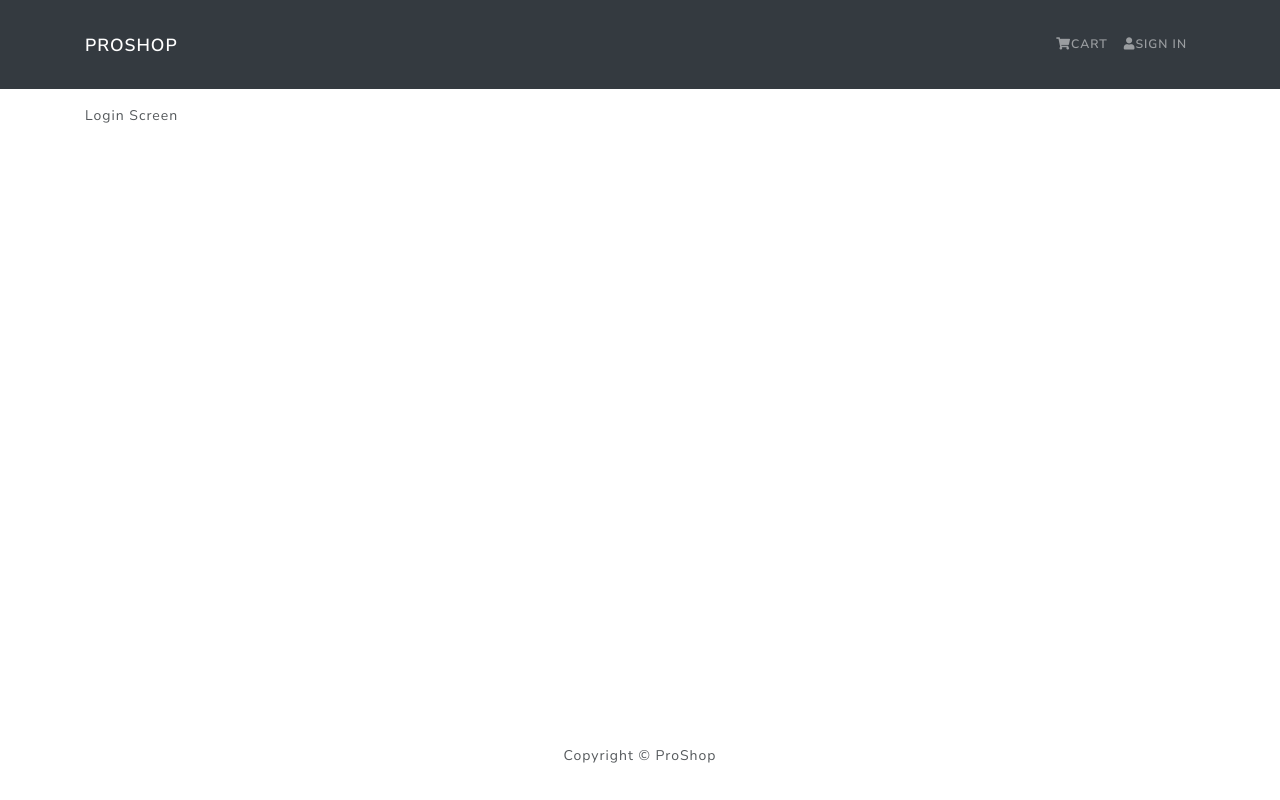
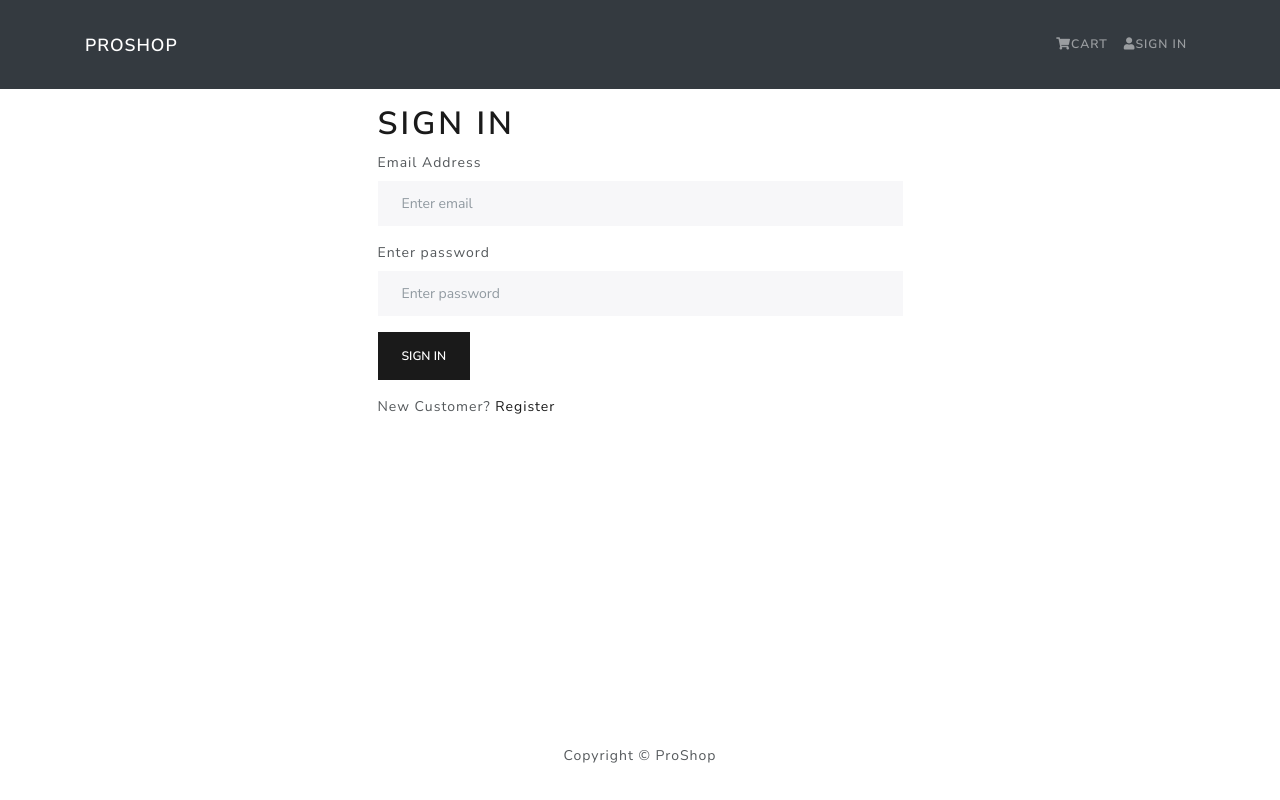
Before and after one commit to Malik-Idrees/proShop, a React (Create React App) app in the folder frontend/: page /login in a window 1280 px wide. Built offline with nearby package versions, Linux system fonts and the light colour scheme.

Commit message:
User login & logout FUnctionality

```diff
--- a/frontend/src/actions/userActions.js
+++ b/frontend/src/actions/userActions.js
@@ -1,7 +1,9 @@
 import axios from 'axios'
 import {
+   USER_LOGIN_FAIL,
    USER_LOGIN_REQUEST,
    USER_LOGIN_SUCCESS,
+   USER_LOGOUT,
 } from '../constants/userConstants'
 
 export const login = (email, password) => async (dispatch) => {
@@ -30,7 +32,7 @@
       localStorage.setItem('userInfo', JSON.stringify(data))
    } catch (error) {
       dispatch({
-         type: PRODUCT_DETAILS_FAIL,
+         type: USER_LOGIN_FAIL,
          payload:
             error.response && error.response.data.message
                ? error.response.data.message
@@ -38,3 +40,8 @@
       })
    }
 }
+
+export const logout = () => (dispatch) => {
+   localStorage.removeItem('userInfo')
+   dispatch({ type: USER_LOGOUT })
+}
--- /dev/null
+++ b/frontend/src/components/FormContainer.js
@@ -0,0 +1,16 @@
+import React from 'react'
+import { Container, Row, Col } from 'react-bootstrap'
+
+const FormContainer = ({ children }) => {
+   return (
+      <Container>
+         <Row className='justify-content-md-center'>
+            <Col xs={12} md={6}>
+               {children}
+            </Col>
+         </Row>
+      </Container>
+   )
+}
+
+export default FormContainer
--- a/frontend/src/components/Header.js
+++ b/frontend/src/components/Header.js
@@ -1,8 +1,19 @@
 import React from 'react'
+import { useDispatch, useSelector } from 'react-redux'
 import { Link } from 'react-router-dom'
-import { Container, Nav, Navbar } from 'react-bootstrap'
+import { Container, Nav, Navbar, NavDropdown } from 'react-bootstrap'
+
+import { logout } from '../actions/userActions'
 
 const Header = () => {
+   const dispatch = useDispatch()
+
+   const userLogin = useSelector((state) => state.userLogin)
+   const { userInfo } = userLogin
+
+   const logoutHandler = () => {
+      dispatch(logout())
+   }
    return (
       <header>
          <Navbar bg='dark' variant='dark' expand='lg' collapseOnSelect>
@@ -16,9 +27,20 @@
                      <Nav.Link as={Link} to='/cart'>
                         <i className='fas fa-shopping-cart'></i>Cart
                      </Nav.Link>
-                     <Nav.Link as={Link} to='/login'>
-                        <i className='fas fa-user'></i>Sign In
-                     </Nav.Link>
+                     {userInfo ? (
+                        <NavDropdown title={userInfo.name} id='username'>
+                           <NavDropdown.Item as={Link} to='/profile'>
+                              Profile
+                           </NavDropdown.Item>
+                           <NavDropdown.Item onClick={logoutHandler}>
+                              Logout
+                           </NavDropdown.Item>
+                        </NavDropdown>
+                     ) : (
+                        <Nav.Link as={Link} to='/login'>
+                           <i className='fas fa-user'></i>Sign In
+                        </Nav.Link>
+                     )}
                   </Nav>
                </Navbar.Collapse>
             </Container>
--- a/frontend/src/screens/LoginScreen.js
+++ b/frontend/src/screens/LoginScreen.js
@@ -1,7 +1,85 @@
-import React from 'react'
+import React, { useState, useEffect } from 'react'
+import { Link } from 'react-router-dom'
+import {
+   Form,
+   Button,
+   Row,
+   Col,
+   FormGroup,
+   FormLabel,
+   FormControl,
+} from 'react-bootstrap'
+import { useDispatch, useSelector } from 'react-redux'
+import Message from '../components/Message'
+import Loader from '../components/Loader'
+import FormContainer from '../components/FormContainer'
 
-const LoginScreen = () => {
-   return <div>Login Screen</div>
+import { login } from '../actions/userActions'
+
+const LoginScreen = ({ location, history }) => {
+   const [email, setEmail] = useState('')
+   const [password, setPassword] = useState('')
+
+   const dispatch = useDispatch()
+
+   const userLogin = useSelector((state) => state.userLogin)
+   const { loading, error, userInfo } = userLogin
+
+   const redirect = location.search ? location.search.split('=')[1] : '/'
+
+   useEffect(() => {
+      if (userInfo) {
+         history.push(redirect)
+      }
+   }, [history, userInfo, redirect])
+
+   const submitHandler = (e) => {
+      e.preventDefault()
+      dispatch(login(email, password))
+   }
+
+   return (
+      <FormContainer>
+         <h1>Sign In</h1>
+         {error && <Message variant='danger'>{error}</Message>}
+         {loading && <Loader />}
+
+         <Form onSubmit={submitHandler}>
+            <FormGroup controlId='email'>
+               <FormLabel>Email Address</FormLabel>
+               <FormControl
+                  type='email'
+                  placeholder='Enter email'
+                  value={email}
+                  onChange={(e) => setEmail(e.target.value)}
+               ></FormControl>
+            </FormGroup>
+            <FormGroup controlId='password'>
+               <FormLabel>Enter password</FormLabel>
+               <FormControl
+                  type='password'
+                  placeholder='Enter password'
+                  value={password}
+                  onChange={(e) => setPassword(e.target.value)}
+               ></FormControl>
+            </FormGroup>
+            <Button type='submit' variant='primary'>
+               Sign In
+            </Button>
+         </Form>
+
+         <Row className='py-3'>
+            <Col>
+               New Customer?{' '}
+               <Link
+                  to={redirect ? `/register?redirect=${redirect}` : '/register'}
+               >
+                  Register
+               </Link>
+            </Col>
+         </Row>
+      </FormContainer>
+   )
 }
 
 export default LoginScreen
```
